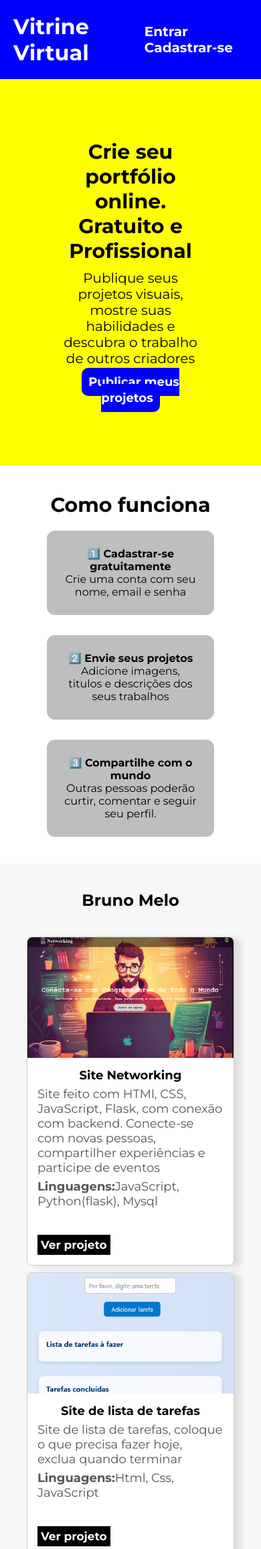
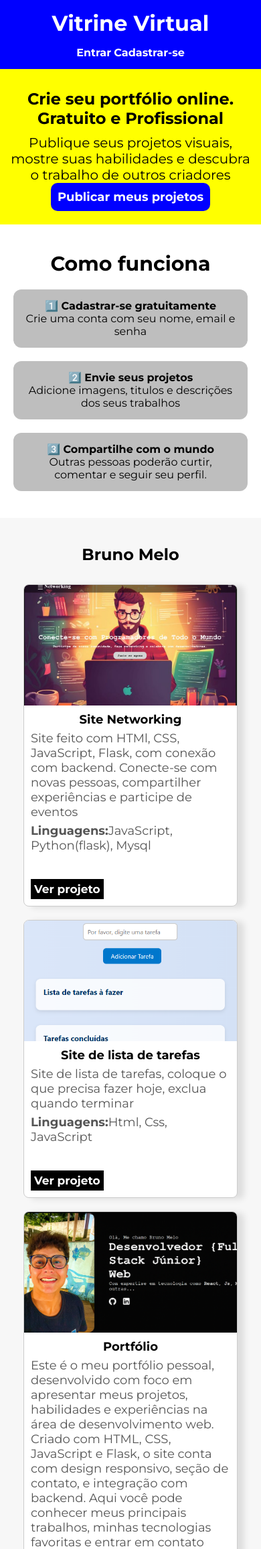
Before and after one commit to BrunoMeloMorais22/VitrineProjetos, a Flask app: page / in a window 390 px wide. Shown: the top 2312 px of the page at 67% size. Run offline with Flask 3, Linux system fonts and the light colour scheme; data that the repository does not hold is empty.

Commit message:
Adicionando responsividade

```diff
--- a/static/css/style.css
+++ b/static/css/style.css
@@ -244,3 +244,60 @@ nav > a{
 .card .conteudo {
   padding: 15px;
 }
+
+@media (max-width: 768px) {
+  #hero {
+    padding: 40px 20px;
+    font-size: 18px;
+  }
+
+  .passos {
+    flex-direction: column;
+    gap: 20px;
+  }
+
+  .passos > div {
+    width: 100%;
+    max-width: 350px;
+    margin: 0 auto;
+  }
+
+  .galeria {
+    display: grid;
+    grid-template-columns: repeat(auto-fit, minmax(200px, 1fr));
+    gap: 20px;
+    padding: 10px;
+  }
+
+  .card {
+    width: 100%;
+    max-width: 320px;
+    margin: 0 auto;
+  }
+}
+
+@media (max-width: 480px) {
+  header {
+    flex-direction: column;
+    gap: 15px;
+    padding: 15px;
+  }
+
+  nav > a {
+    margin-left: 0;
+    font-size: 16px;
+  }
+
+  #hero {
+    padding: 30px 15px;
+    font-size: 16px;
+  }
+
+  .passos > div {
+    padding: 15px;
+  }
+
+  .card .conteudo {
+    padding: 10px;
+  }
+}
```
Also changed, not shown: static/css/admin_ajuda.css (+39 -0 lines), static/css/ajuda.css (+27 -0 lines), static/css/configuracoes.css (+15 -0 lines), static/css/perfil.css (+26 -1 lines), static/css/projetos.css (+43 -0 lines).
